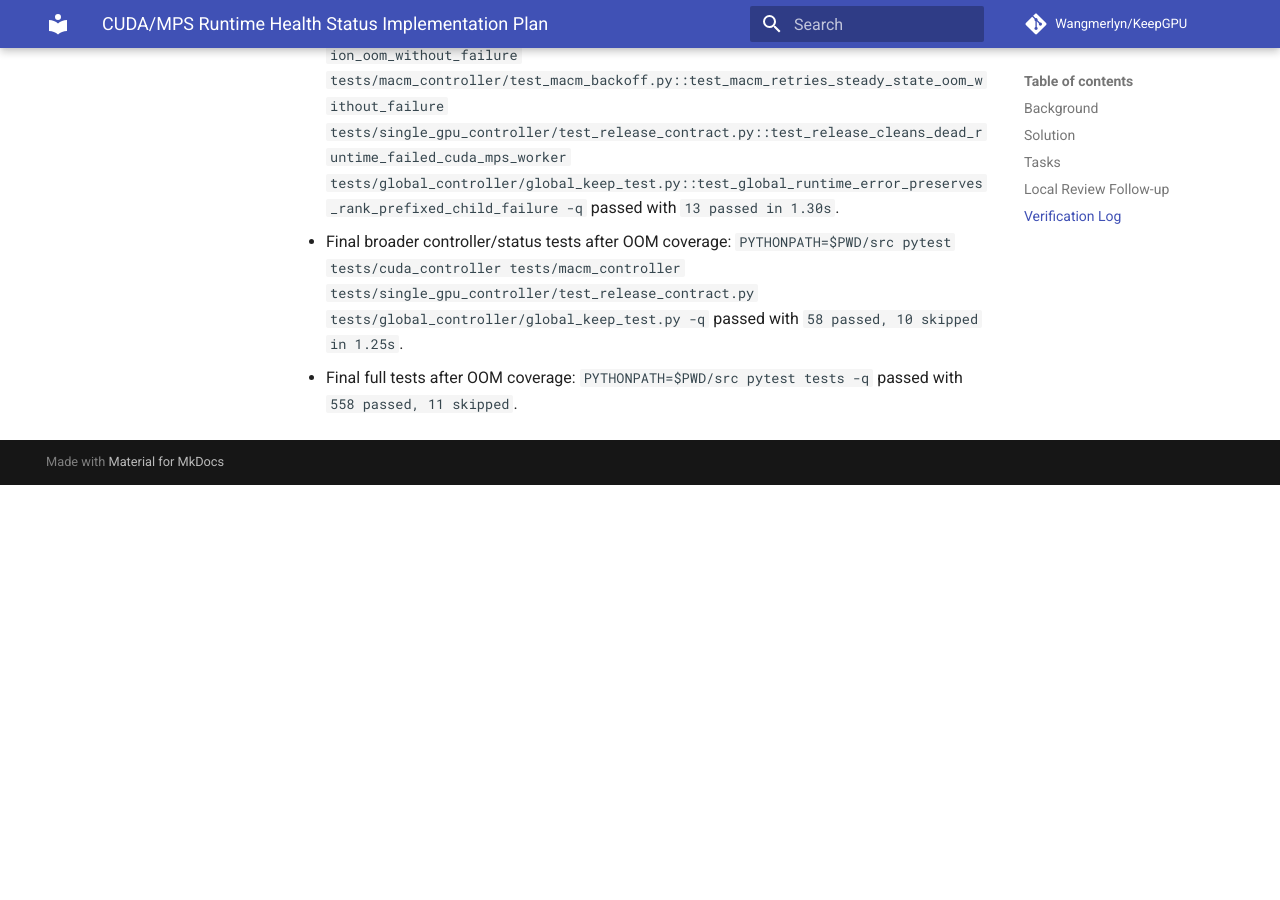
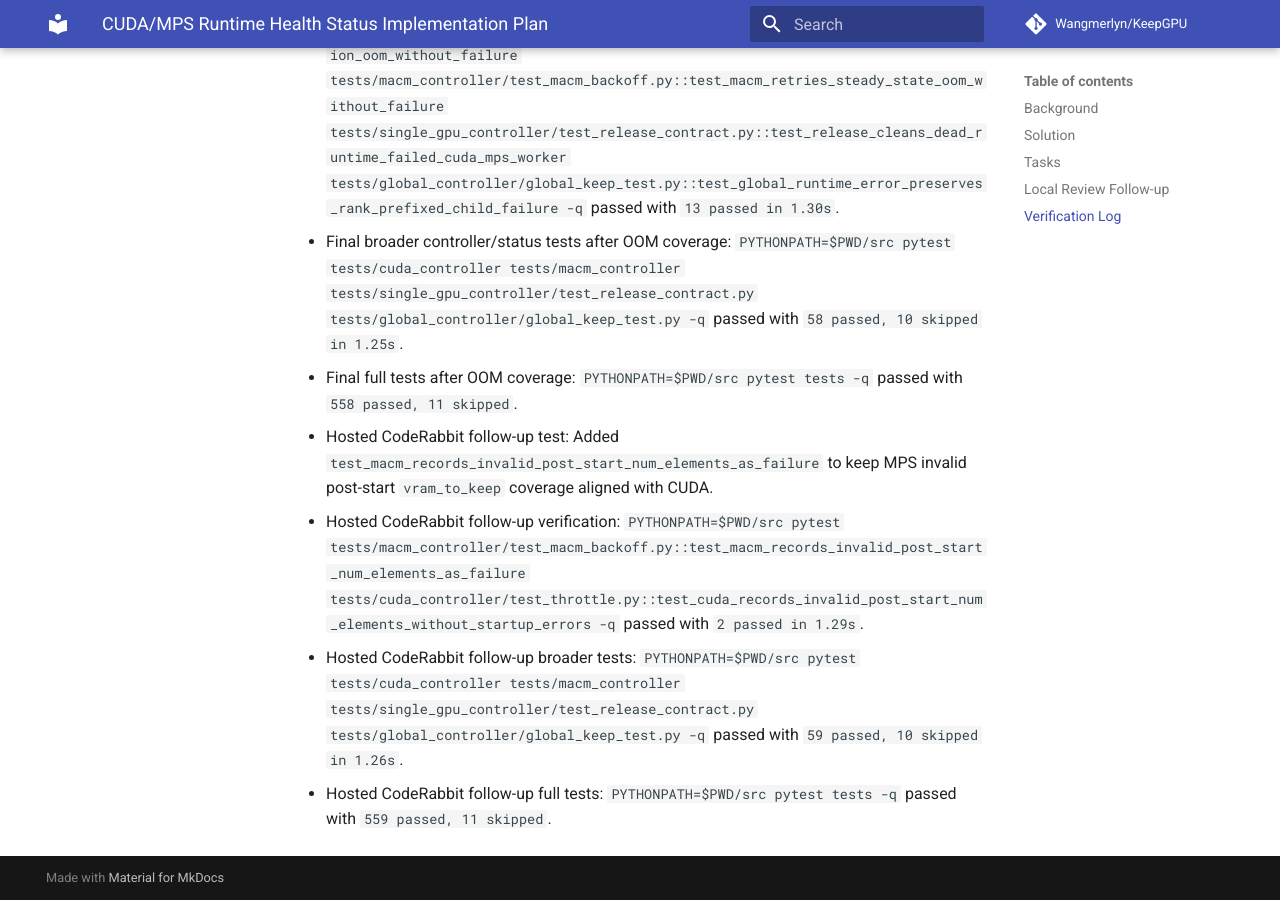
Before and after one commit to Wangmerlyn/KeepGPU, an MkDocs documentation site: the page built from docs/plans/cuda-mps-runtime-health-status.md, in a window 1280 px wide and 900 px high, scrolled down 6104 px. Built offline with MkDocs 1.6.1 and Material for MkDocs 9.7.7, drawn with Linux system fonts in a browser that asks for light colours; comment, search, counter and statistics services are not loaded; before the commit the page ends 6589 px from its top, so only the background shows below that.

Commit message:
test(macm): cover invalid runtime health config

```diff
--- a/docs/plans/cuda-mps-runtime-health-status.md
+++ b/docs/plans/cuda-mps-runtime-health-status.md
@@ -140,3 +140,14 @@
   passed with `58 passed, 10 skipped in 1.25s`.
 - Final full tests after OOM coverage:
   `PYTHONPATH=$PWD/src pytest tests -q` passed with `558 passed, 11 skipped`.
+- Hosted CodeRabbit follow-up test:
+  Added `test_macm_records_invalid_post_start_num_elements_as_failure` to keep
+  MPS invalid post-start `vram_to_keep` coverage aligned with CUDA.
+- Hosted CodeRabbit follow-up verification:
+  `PYTHONPATH=$PWD/src pytest tests/macm_controller/test_macm_backoff.py::test_macm_records_invalid_post_start_num_elements_as_failure tests/cuda_controller/test_throttle.py::test_cuda_records_invalid_post_start_num_elements_without_startup_errors -q`
+  passed with `2 passed in 1.29s`.
+- Hosted CodeRabbit follow-up broader tests:
+  `PYTHONPATH=$PWD/src pytest tests/cuda_controller tests/macm_controller tests/single_gpu_controller/test_release_contract.py tests/global_controller/global_keep_test.py -q`
+  passed with `59 passed, 10 skipped in 1.26s`.
+- Hosted CodeRabbit follow-up full tests:
+  `PYTHONPATH=$PWD/src pytest tests -q` passed with `559 passed, 11 skipped`.
```
Also changed, not shown: 1 other file.
